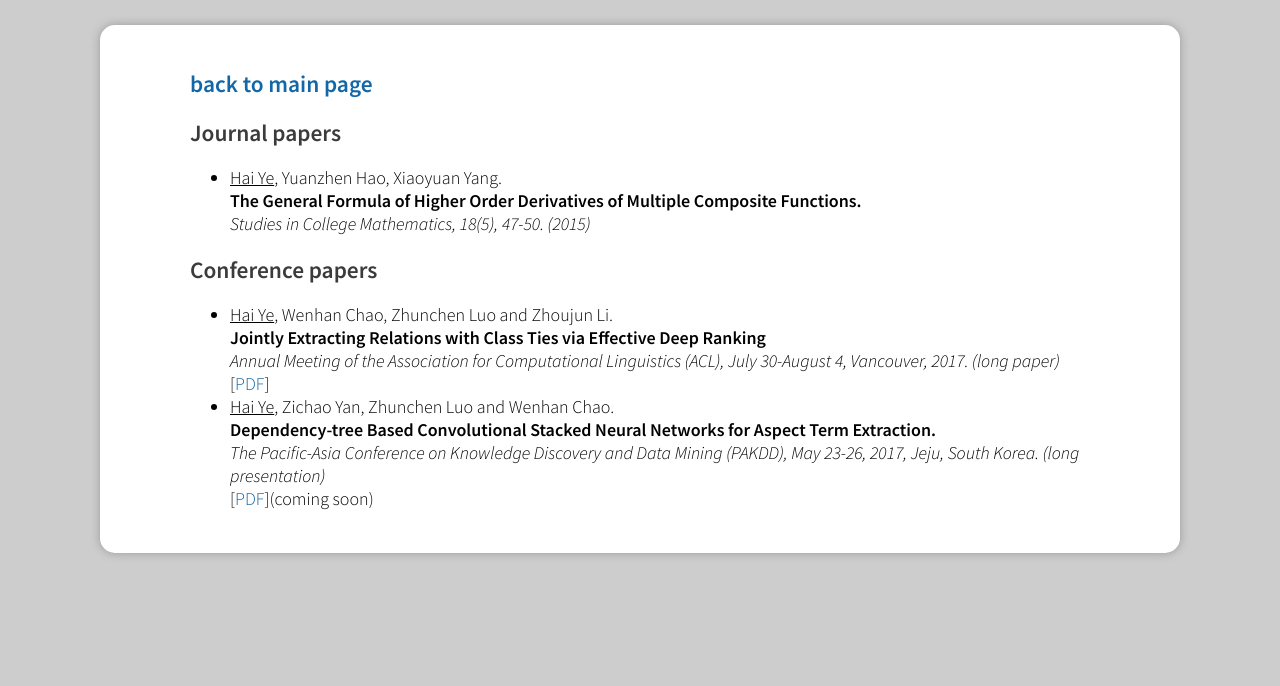
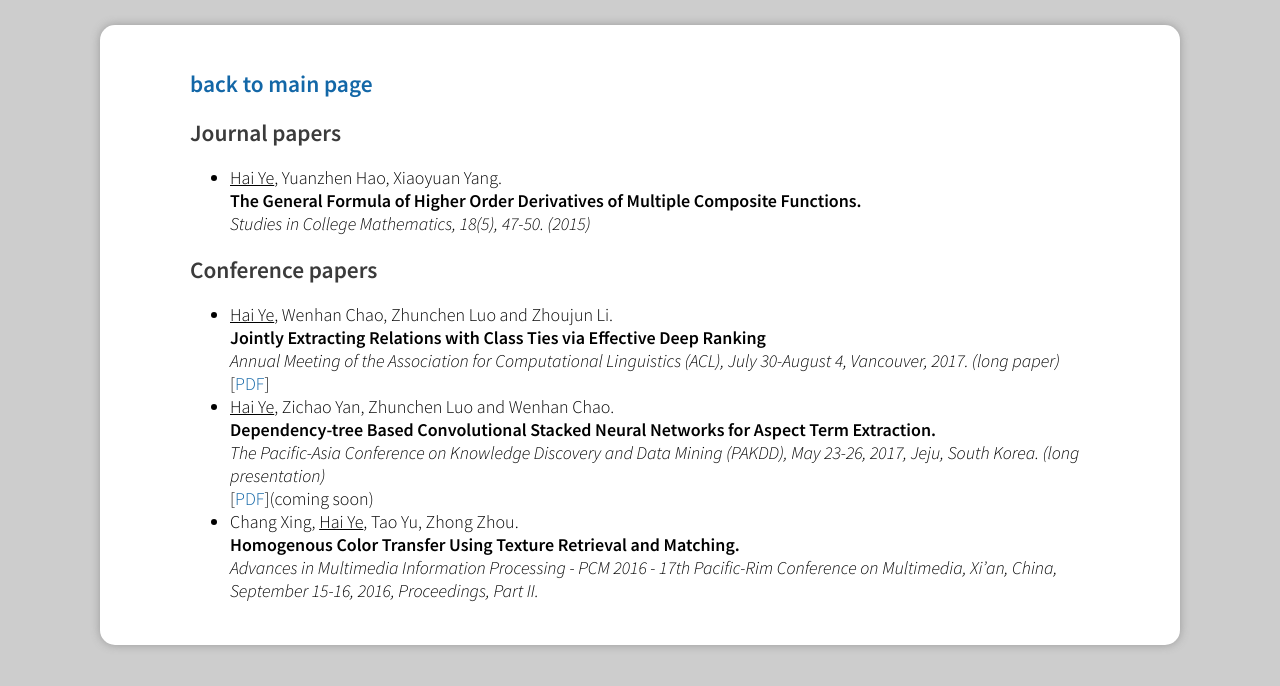
Before and after one commit to yehaibuaa/yehaibuaa.github.io, a plain HTML site: page publications.html in a window 1280 px wide. Drawn offline with Linux system fonts and the light colour scheme.

Commit message:
modify pub.html

```diff
--- a/publications.html
+++ b/publications.html
@@ -134,6 +134,12 @@ body
 
         <br>[<a href = "">PDF</a>](coming soon)</br>
  	</li>
+ 	<li>
+ 		Chang Xing, <u>Hai Ye</u>, Tao Yu, Zhong Zhou.
+ 		<br><b>Homogenous Color Transfer Using Texture Retrieval and Matching.</b></br>
+ 		<i>Advances in Multimedia Information Processing - PCM 2016 - 17th Pacific-Rim Conference on Multimedia, Xi’an, China, September 15-16, 2016, Proceedings, Part II.</i>
+ 	</li>
+
 
 
 
```
